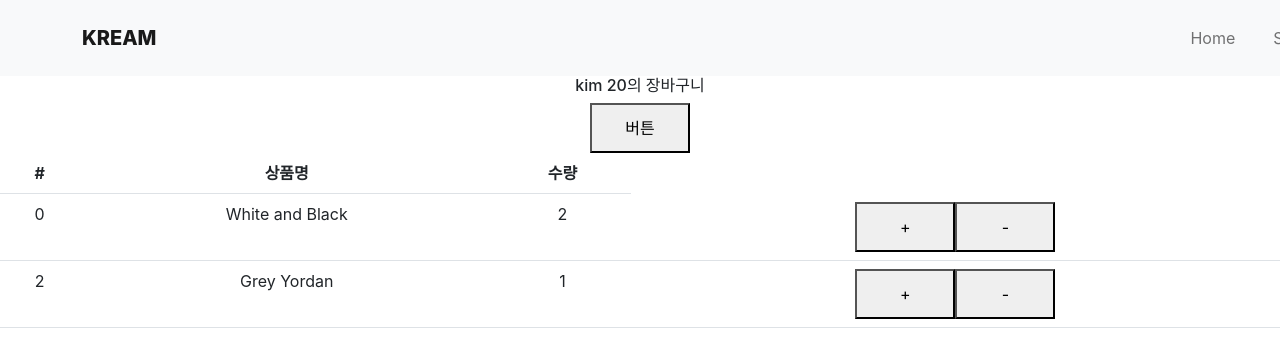
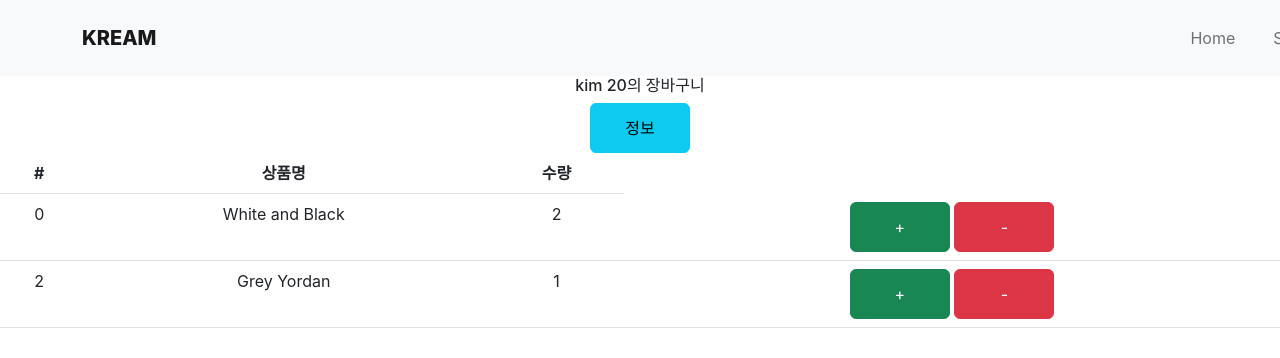
Before and after one commit to junny97/shop, a React (Create React App) app: page /cart in a window 1280 px wide. Shown: the top 358 px of the page. Built offline with nearby package versions, Linux system fonts and the light colour scheme.

Commit message:
버튼 css 업데이트

```diff
--- a/src/Routes/Cart.jsx
+++ b/src/Routes/Cart.jsx
@@ -1,18 +1,26 @@
-import React from "react";
-import { Table } from "react-bootstrap";
-import { useDispatch, useSelector } from "react-redux";
-import { increase, changeName } from "../store/userSlice";
-import {addCount,decreaseCount } from "../store";
+import React from 'react';
+import { Table } from 'react-bootstrap';
+import { useDispatch, useSelector } from 'react-redux';
+import { increase, changeName } from '../store/userSlice';
+import { addCount, decreaseCount } from '../store';
+import Button from 'react-bootstrap/Button';
 export default function Cart() {
   let state = useSelector((state) => state);
   let dispatch = useDispatch();
 
   return (
     <div>
-      <h6>{state.user.name} {state.user.age}의 장바구니</h6>
-      <button onClick={()=>{
-        dispatch(increase(10))
-      }}>버튼</button>
+      <h6>
+        {state.user.name} {state.user.age}의 장바구니
+      </h6>
+      <Button
+        variant='info'
+        onClick={() => {
+          dispatch(increase(10));
+        }}
+      >
+        정보
+      </Button>{' '}
       <Table>
         <thead>
           <tr>
@@ -29,12 +37,22 @@
                 <td>{a.name}</td>
                 <td>{a.count}</td>
                 <td>
-                    <button onClick={()=>{
-                      dispatch(addCount(a.id))
-                    }}>+</button>
-                      <button onClick={()=>{
-                      dispatch(decreaseCount(a.id))
-                    }}>-</button>
+                  <Button
+                    variant='success'
+                    onClick={() => {
+                      dispatch(addCount(a.id));
+                    }}
+                  >
+                    +
+                  </Button>{' '}
+                  <Button
+                    variant='danger'
+                    onClick={() => {
+                      dispatch(decreaseCount(a.id));
+                    }}
+                  >
+                    -
+                  </Button>{' '}
                 </td>
               </tr>
             );
```
Lines whose indentation alone changed are shown as unchanged.
